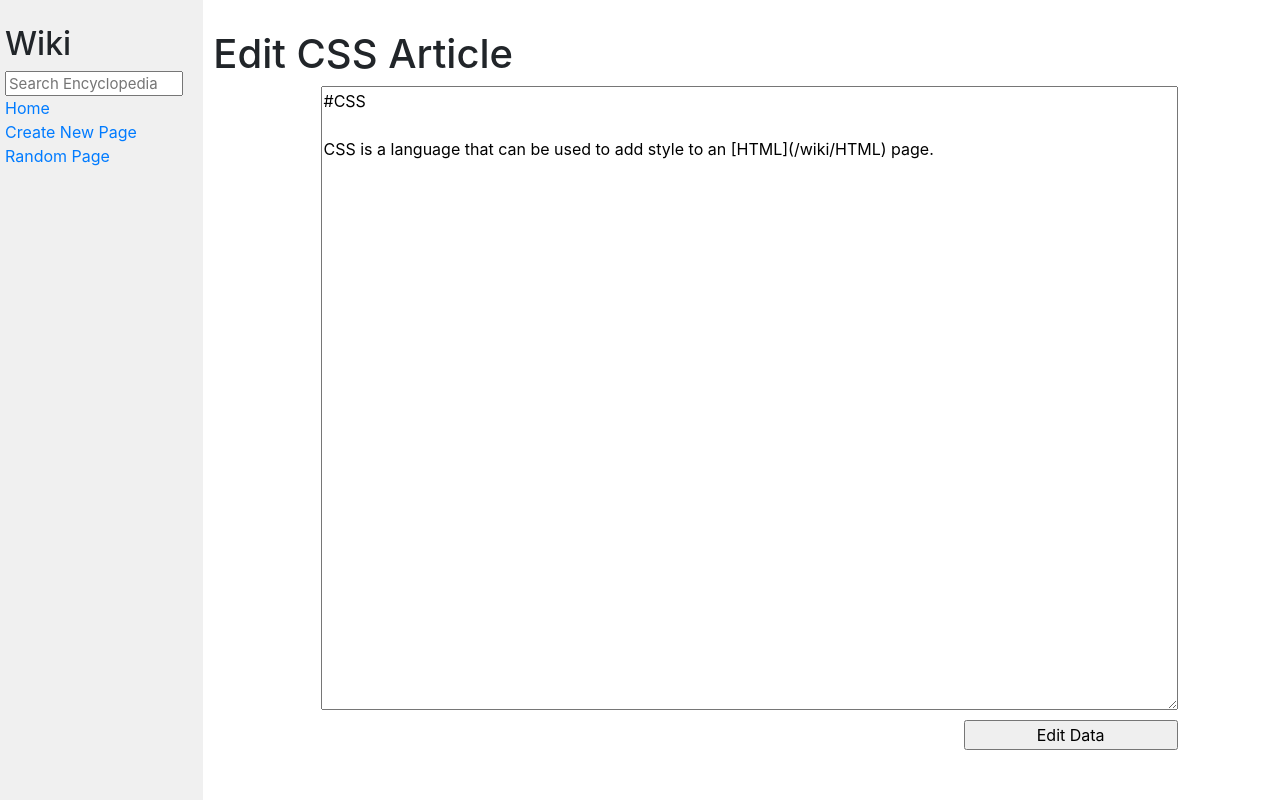
After one commit to RodTiU/Wiki, a Django app: page /edit/CSS in a window 1280 px wide. The commit adds this page. Run offline with Django 3.2, Linux system fonts and the light colour scheme; some libraries are stand-ins or nearby versions.

Commit message:
Add Edit option

```diff
--- a/encyclopedia/templates/encyclopedia/article.html
+++ b/encyclopedia/templates/encyclopedia/article.html
@@ -1,6 +1,8 @@
 {% extends 'encyclopedia/layout.html' %}
 
-{% block title %}{{ title }}{% endblock title %}
 {% block body %}
     {{ markdown_file | safe }}
+    <form action="{% url 'edit' title %}">
+        <input type="submit" value="Edit Article">
+    </form>
 {% endblock body %}
--- /dev/null
+++ b/encyclopedia/templates/encyclopedia/edit_entry.html
@@ -0,0 +1,15 @@
+
+{% extends 'encyclopedia/layout.html' %}
+
+{% block body %}
+    <h1>Edit {{ title }} Article</h1>
+
+    {% block new_entry %}
+        <form  action="{% url 'form_edit' %}" method="post" id="form_edit" style="display: flex; flex-direction: column; gap: 10px; align-items: center; height: 83vh;">
+            {% csrf_token %}
+            <textarea name="content" form="form_edit" cols="30" rows="10" placeholder="Mardown Text">{{ article }}</textarea>
+            <input style="width: 20%; align-self: end; margin-right: 10%;" type="submit" value="Edit Data">
+        </form>
+    {% endblock new_entry %}
+
+{% endblock body %}
--- a/encyclopedia/templates/encyclopedia/layout.html
+++ b/encyclopedia/templates/encyclopedia/layout.html
@@ -35,11 +35,6 @@
             <div class="main col-lg-10 col-md-9">
                 {% block body %}
                     {% block new_entry %}
-                        <form action="{% url 'new_entry' %}" method="post">
-                            <input type="text" name="title" placeholder="Title">
-                            <textarea name="content" cols="30" rows="10"
-                                placeholder="Markdown Content"></textarea>
-                        </form>
                     {% endblock new_entry %}
                 {% endblock %}
             </div>
--- a/encyclopedia/templates/encyclopedia/new_entry.html
+++ b/encyclopedia/templates/encyclopedia/new_entry.html
@@ -3,6 +3,7 @@
 {% block body %}
     <h1>Add New Article</h1>
 
+    {% block new_entry %}
         <form  action="{% url 'form_entry' %}" method="post" id="form_entry"
             name="form_entry" style="display: flex; flex-direction: column; gap:
                 10px; align-items: center; height: 83vh;">
@@ -11,5 +12,6 @@
             <textarea name="content" id="form_entry" form="form_entry" cols="30" rows="10"></textarea>
             <input style="width: 20%; align-self: end; margin-right: 10%;" type="submit" value="Send Data">
         </form>
+    {% endblock new_entry %}
 
 {% endblock body %}
--- a/encyclopedia/urls.py
+++ b/encyclopedia/urls.py
@@ -8,5 +8,7 @@ urlpatterns = [
     path("search", views.form, name="form"),
     path("new_entry", views.new_entry, name="new_entry"),
     path("form_entry", views.new_entry_form, name="form_entry"),
+    path("edit/<str:title>", views.edit_redirector, name="edit"),
+    path("form_edit", views.send_edit_form, name="form_edit"),
     path("random", views.random_entry, name="random"),
 ]
--- a/encyclopedia/views.py
+++ b/encyclopedia/views.py
@@ -1,11 +1,12 @@
 from django.http import HttpResponse, HttpResponseRedirect
-from django.shortcuts import render
+from django.shortcuts import redirect, render
 from django import forms
 from django.urls import reverse
-import random
-
 from . import util
 from markdown2 import Markdown
+import random
+import urllib.parse
+
 
 
 class NewSearchForm(forms.Form):
@@ -14,6 +15,10 @@ class NewSearchForm(forms.Form):
 
 class NewEntryForm(forms.Form):
     title = forms.CharField(max_length=64, label="title")
+    content = forms.CharField(widget=forms.Textarea)
+
+
+class EditForm(forms.Form):
     content = forms.CharField(widget=forms.Textarea)
 
 
@@ -92,12 +97,44 @@ def new_entry_form(request):
         return HttpResponse("Error. Request POST method not found")
 
 
+def edit_redirector(request, title):
+    file = open(f"./entries/{title}.md", "r")
+    data = str()
+    for line in file:
+        data += line
+    file.close()
+    return render(
+        request,
+        "encyclopedia/edit_entry.html",
+        {
+            "article": data,
+            "title": title,
+        },
+    )
+
+
+def send_edit_form(request):
+    if request.method == "POST":
+        form = EditForm(request.POST)
+        if form.is_valid():
+            content = form.cleaned_data["content"]
+            referrer_url = urllib.parse.unquote(request.META.get("HTTP_REFERER"))
+            title = referrer_url.split("/")[-1][:-1]
+            with open(f"./entries/{title}.md", "w+") as file:
+                file.write(content)
+            return HttpResponseRedirect(f"wiki/{title}")
+
+
 def random_entry(request):
     article_sample_size = len(util.list_entries())
     random_article = util.list_entries()[random.randint(0, article_sample_size - 1)]
     markdown = Markdown()
     markdown_file = markdown.convert(util.get_entry(random_article))
-    return render(request, f"encyclopedia/article.html", {
-                      "article": random_article,
-                      "markdown_file": markdown_file,
-                  })
+    return render(
+        request,
+        f"encyclopedia/article.html",
+        {
+            "title": random_article,
+            "markdown_file": markdown_file,
+        },
+    )
--- a/entries/CSS.md
+++ b/entries/CSS.md
@@ -1,3 +1,3 @@
-# CSS
+#CSS
 
 CSS is a language that can be used to add style to an [HTML](/wiki/HTML) page.
```
Also changed, not shown: entries/Git.md (+1 -1 lines), entries/HTML.md (+1 -1 lines), entries/Hola.md (+0 -1 lines), entries/New Article.md (added, +2 -0 lines), entries/Ultima prueba.md (+8 -3 lines), entries/baabksbkd.md (added, +2 -0 lines), entries/bla.md (added, +2 -0 lines), entries/hola.md (added, +2 -0 lines), db.sqlite3, entries/Python.md (line endings or trailing spaces). Lines whose indentation alone changed are shown as unchanged.
